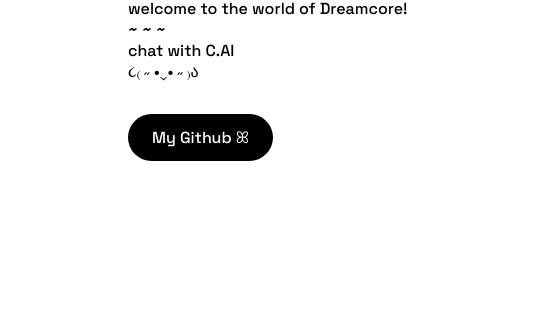
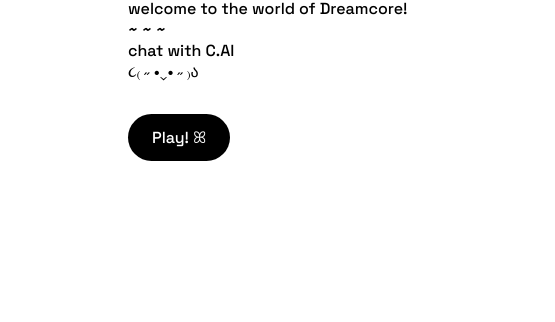
Before and after one commit to FrenZyra/Dreamcore-AI, a plain HTML site: page playGrounds.html in a window 1280 px wide. Shown: the part 380-702 px from the top of the page, 96-651 px from the left. Drawn offline with nearby package versions, Linux system fonts and the light colour scheme.

Commit message:
Update playGrounds.html

```diff
--- a/playGrounds.html
+++ b/playGrounds.html
@@ -46,7 +46,7 @@
             welcome to the world of Dreamcore!<br>~ ~ ~<br>chat with C.AI <br> ૮₍ ˶ •⌄• ˶ ₎ა
           </p>
           <a href="chatUi.html" class="home__button">
-            My Github ꕤ
+            Play! ꕤ
           </a>
         </div>
 
```
